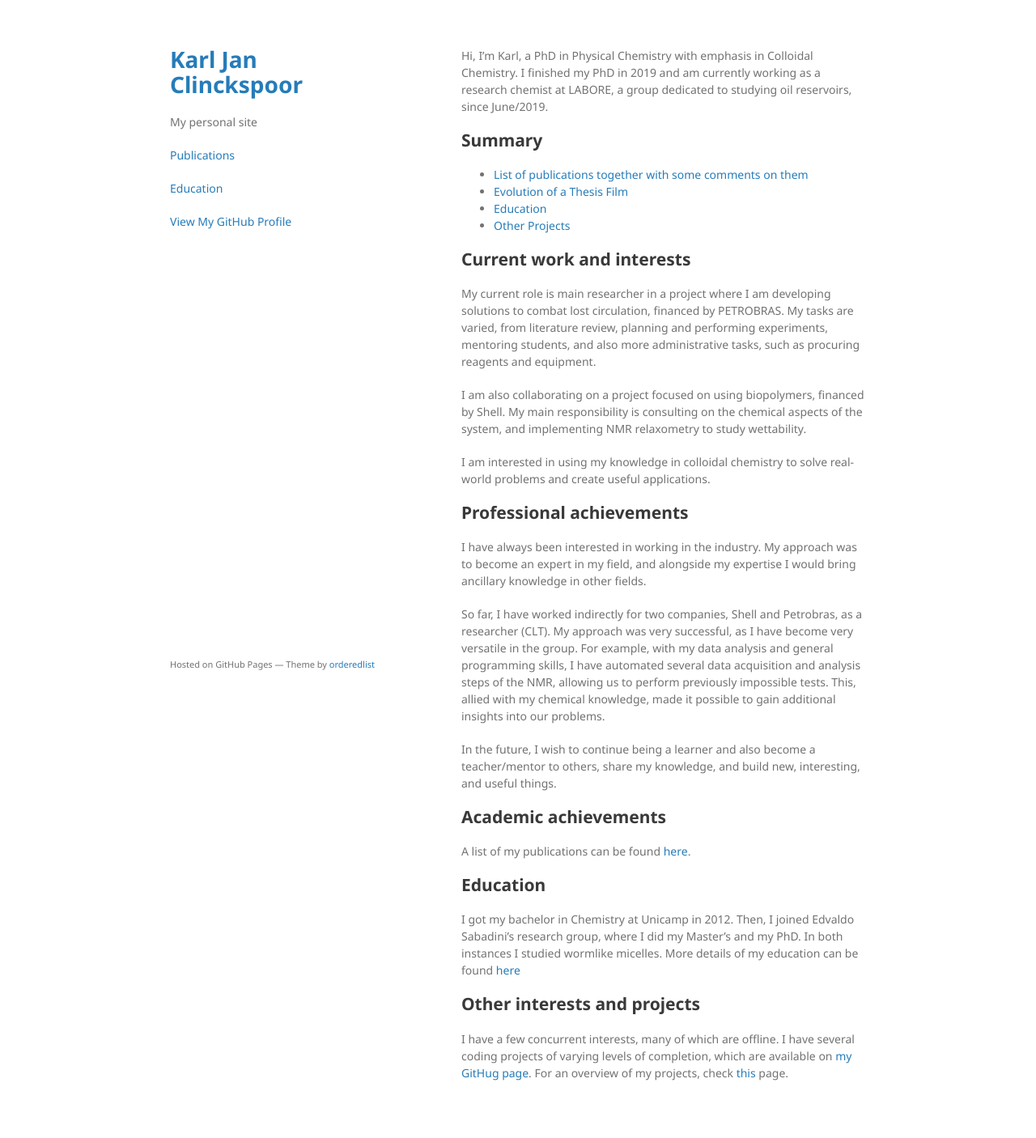
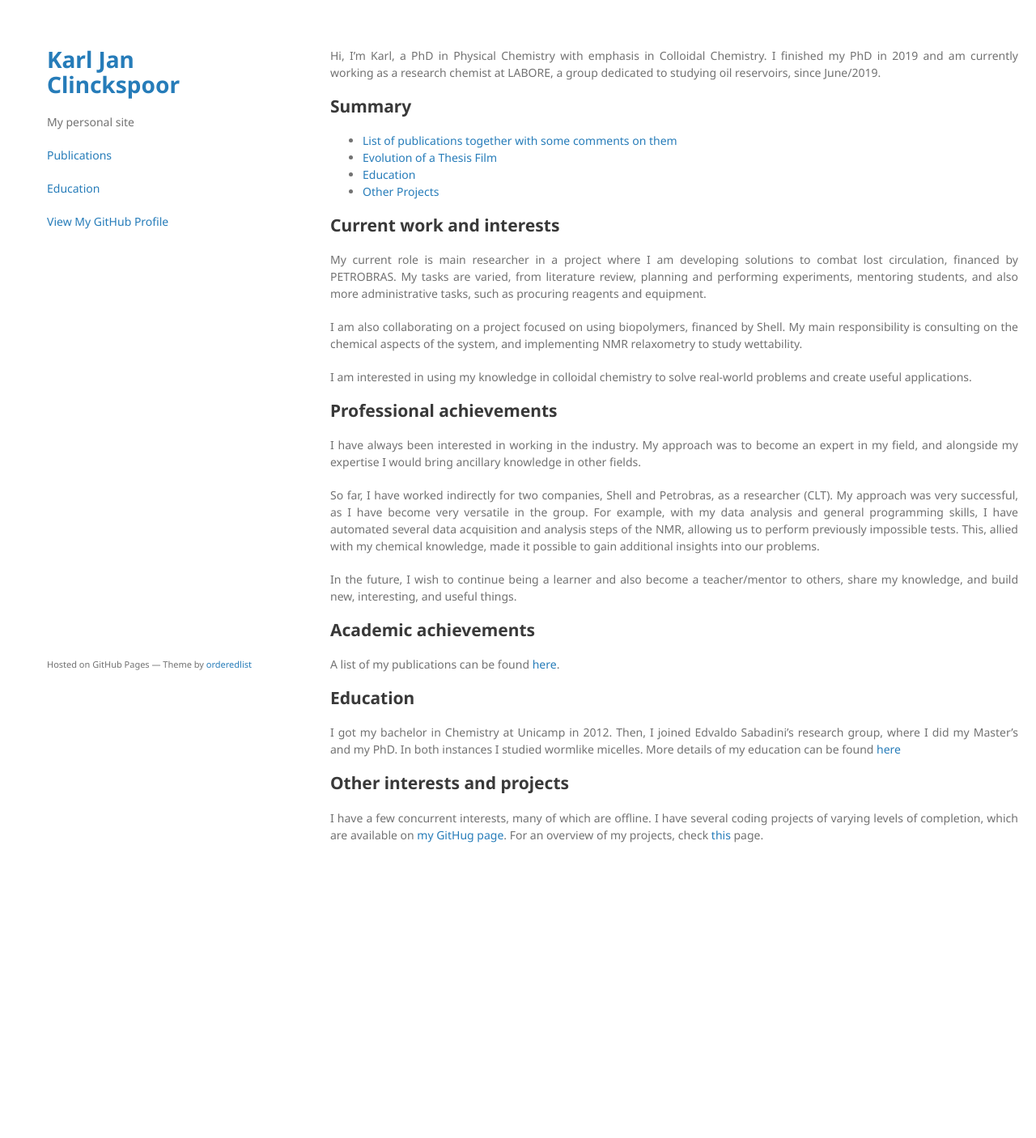
Before and after one commit to KarlClinckspoor/KarlClinckspoor.github.io, a Jekyll site: the page built from index.md, in a window 1280 px wide. Shown: the whole page at 81% size. Built offline with Jekyll 4.4.1, drawn with Linux system fonts in a browser that asks for light colours; after the commit the page ends 1112 px from its top, so only the background shows below that.

Commit message:
Increased width of text, justified text.

```diff
--- a/_layouts/default.html
+++ b/_layouts/default.html
@@ -52,7 +52,9 @@
         </section>
         <footer>
             {% if site.github.is_project_page %}
-            <p>This project is maintained by <a href="{{ site.github.owner_url }}">{{ site.github.owner_name }}</a></p>
+            <p style="text-align: left">This project is maintained by <a
+                    href="{{ site.github.owner_url }}">{{
+                site.github.owner_name }}</a></p>
             {% endif %}
             <p><small>Hosted on GitHub Pages &mdash; Theme by <a
                         href="https://github.com/orderedlist">orderedlist</a></small></p>
--- a/_sass/jekyll-theme-minimal.scss
+++ b/_sass/jekyll-theme-minimal.scss
@@ -7,6 +7,10 @@ body {
   font: 14px/1.5 "Noto Sans", "Helvetica Neue", Helvetica, Arial, sans-serif;
   color:#727272;
   font-weight:400;
+}
+
+p {
+  text-align: justify;
 }
 
 h1, h2, h3, h4, h5, h6 {
@@ -56,8 +60,8 @@ a:hover small {
 }
 
 .wrapper {
-  width:860px;
-  margin:0 auto;
+  width:1200px;
+  margin:0 auto 0 auto;
 }
 
 blockquote {
@@ -172,7 +176,7 @@ header ul a strong {
 }
 
 section {
-  width:500px;
+  width:850px;
   float:right;
   padding-bottom:50px;
 }
```
